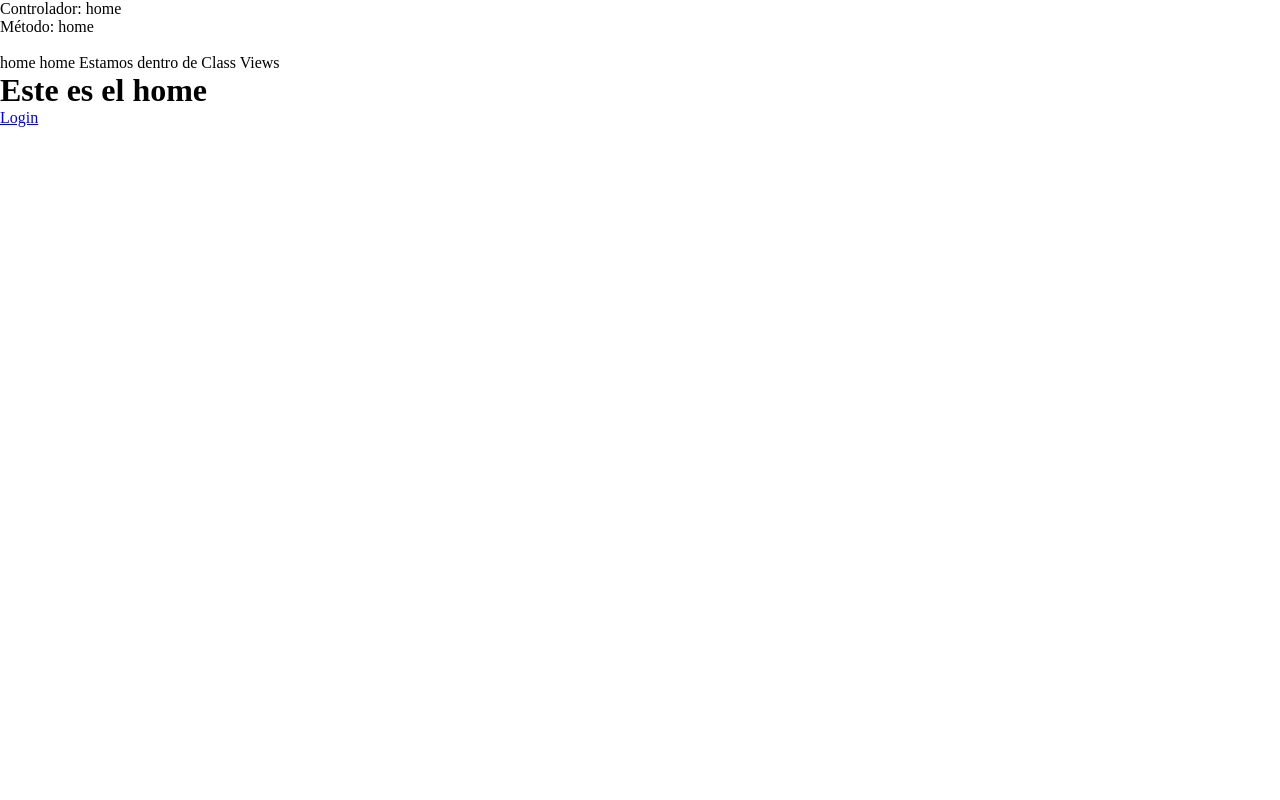
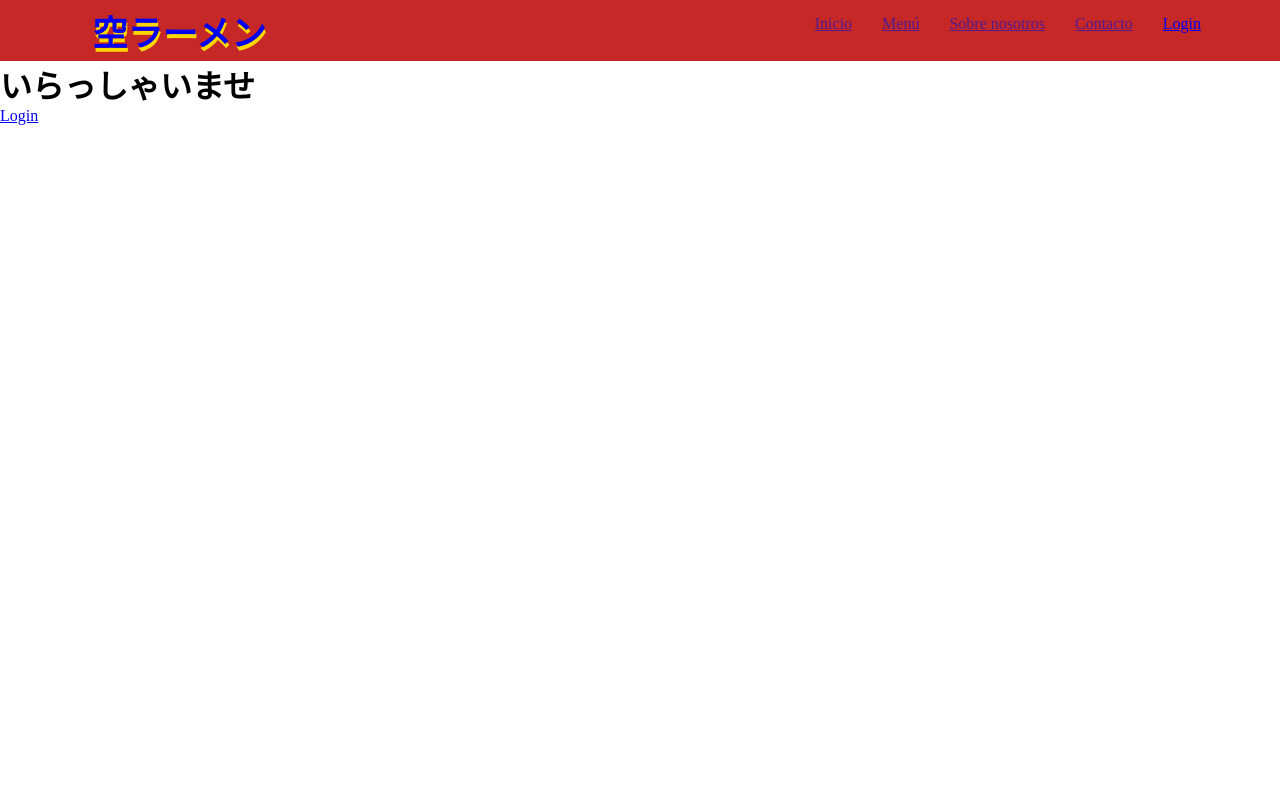
Before and after one commit to piaramirez/ramen, a PHP site: page /soraRamen/ in a window 1280 px wide. Run offline with PHP 8.4, Linux system fonts and the light colour scheme.

Commit message:
Estilos del menú

```diff
--- a/Assets/Libraries/Core/Views.php
+++ b/Assets/Libraries/Core/Views.php
@@ -2,7 +2,7 @@
     class Views{
         function getView($controller, $view, $data=""){
             $controller = get_class($controller);
-            echo "</br>".$view.' '.$controller." Estamos dentro de Class Views";
+           // echo "</br>".$view.' '.$controller." Estamos dentro de Class Views";
             if($controller == "home"){
                 $view = "Views/".$view.".php";
             }else if($controller == "Login"){
--- a/Assets/Style/style.css
+++ b/Assets/Style/style.css
@@ -2,8 +2,12 @@
 *Tipografías que usaremos
 **/
 @import url('https://fonts.googleapis.com/css2?family=Noto+Sans+JP:wght@100..900&display=swap');
+/*Declaramos constantes*/
 :root{
     --textosJaponese: "Noto Sans JP", sans-serif;
+    --colorPrimario:  #C62828;
+    --colorSecundario: #FFD700;
+    --colorComplementario: #000000;
 }
 
 *{
@@ -11,3 +15,54 @@
     padding: 0;
     box-sizing: border-box;
 }
+/*
+*Estilos del menú principal
+*/
+.menu-principal{
+    width: 100%;
+    background-color: var(--colorPrimario);
+}
+.estructura-menu{
+width: 90%;
+margin: auto;
+display: flex;
+}
+
+.logoMenu{
+    align-items: center;
+    width: 20%;
+/*  background-color: red;*/
+    display: flex;
+    justify-content: center;
+}
+.logoMenu a{
+    outline: none;
+    text-decoration: none;
+}
+.logoMenu a:visited{
+    color: inherit;
+}
+.logoMenu p{
+    font-size: 35px;
+    font-weight: bold;
+    text-shadow: 1px 4px var(--colorSecundario);
+    padding: 5px 0;
+}
+.itemMenu{
+    width: 80%;
+    /*background-color: green;*/
+    display: flex;
+    justify-content: flex-end;
+}
+.itemListnav{
+    width: 90%;
+    display: flex;
+    justify-content: flex-end;
+    /*background :wheat;*/
+}
+.item{
+    padding: 15px;
+}
+.item:hover{
+    background-color: aquamarine;
+}
--- a/Controllers/home.php
+++ b/Controllers/home.php
@@ -4,7 +4,7 @@ class home extends Controllers{
         parent::__construct();
 
     }
-    public function home($param){
+    public function home(){
         $data['page_id'] = 1;
         $data['tag_page'] =  "いらっしゃいませ | Sora Ramen";
         $data['page_title'] = "いらっしゃいませ";
--- a/Views/home.php
+++ b/Views/home.php
@@ -4,11 +4,37 @@
     <meta charset="UTF-8">
     <meta name="viewport" content="width=device-width, initial-scale=1.0">
     <link rel="stylesheet" href="Assets/Style/style.css">
-    <title><?php echo($data['page_title']); ?></title>
+    <title><?php echo($data['tag_page']); ?></title>
 </head>
 <body>
+    <nav class="menu-principal">
+        <div class="estructura-menu">
+            <div class="logoMenu">
+              <a href="home"> <p>空ラーメン</p></a>
+            </div>
+            <div class="itemMenu">
+                <ul class="itemListnav">
+                    <div class="item">
+                        <div><a href="">Inicio</a></div>
+                    </div>
+                    <div class="item">
+                        <div><a href="">Menú</a></div>
+                    </div>
+                    <div class="item">
+                        <div><a href="">Sobre nosotros</a></div>
+                    </div>
+                    <div class="item">
+                        <div><a href="">Contacto</a></div>
+                    </div>
+                    <div class="item">
+                        <div><a href="Login">Login</a></div>
+                    </div>
+                </ul>
+            </div>
+        </div>
+    </nav>
     <div id="<?php echo($data['page_id']); ?>"></div>
-    <h1>Este es el home</h1>
+    <h1><?php echo $data['page_title'] ?></h1>
     <a href="Login">Login</a>
 </body>
 </html>
--- a/index.php
+++ b/index.php
@@ -5,8 +5,8 @@ require_once("Config/Config.php");
     $controller  = $arrUrl[0];
     $metodo = $arrUrl[0];
     $param = "";
-    echo "Controlador: ".$controller."</br>";
-    echo "Método: ".$metodo."</br>";
+    /*echo "Controlador: ".$controller."</br>";
+    echo "Método: ".$metodo."</br>";*/
     if(!empty( $arrUrl[1])){
         if( $arrUrl[1] != ""){
             $metodo = $arrUrl[1];
```
